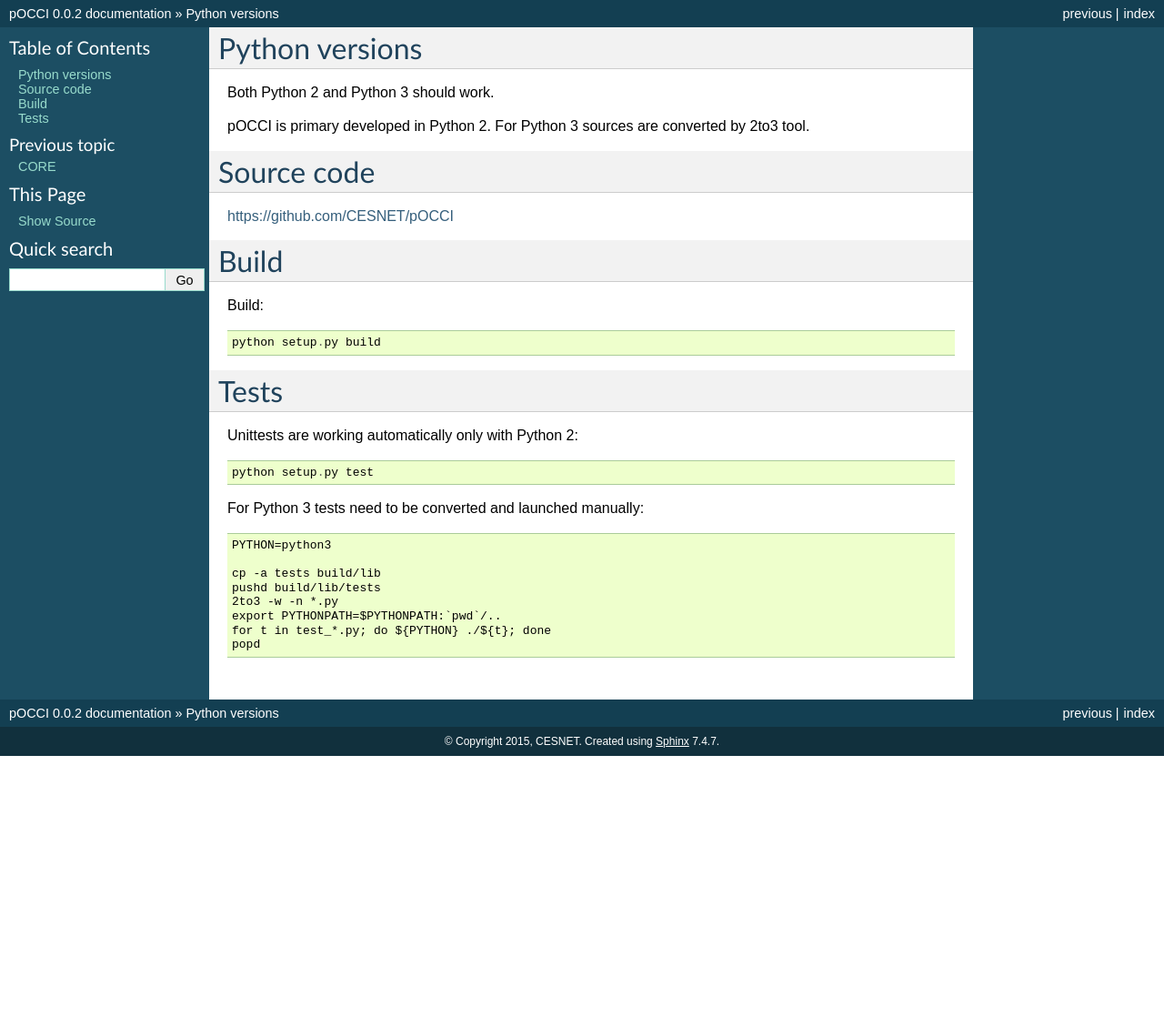
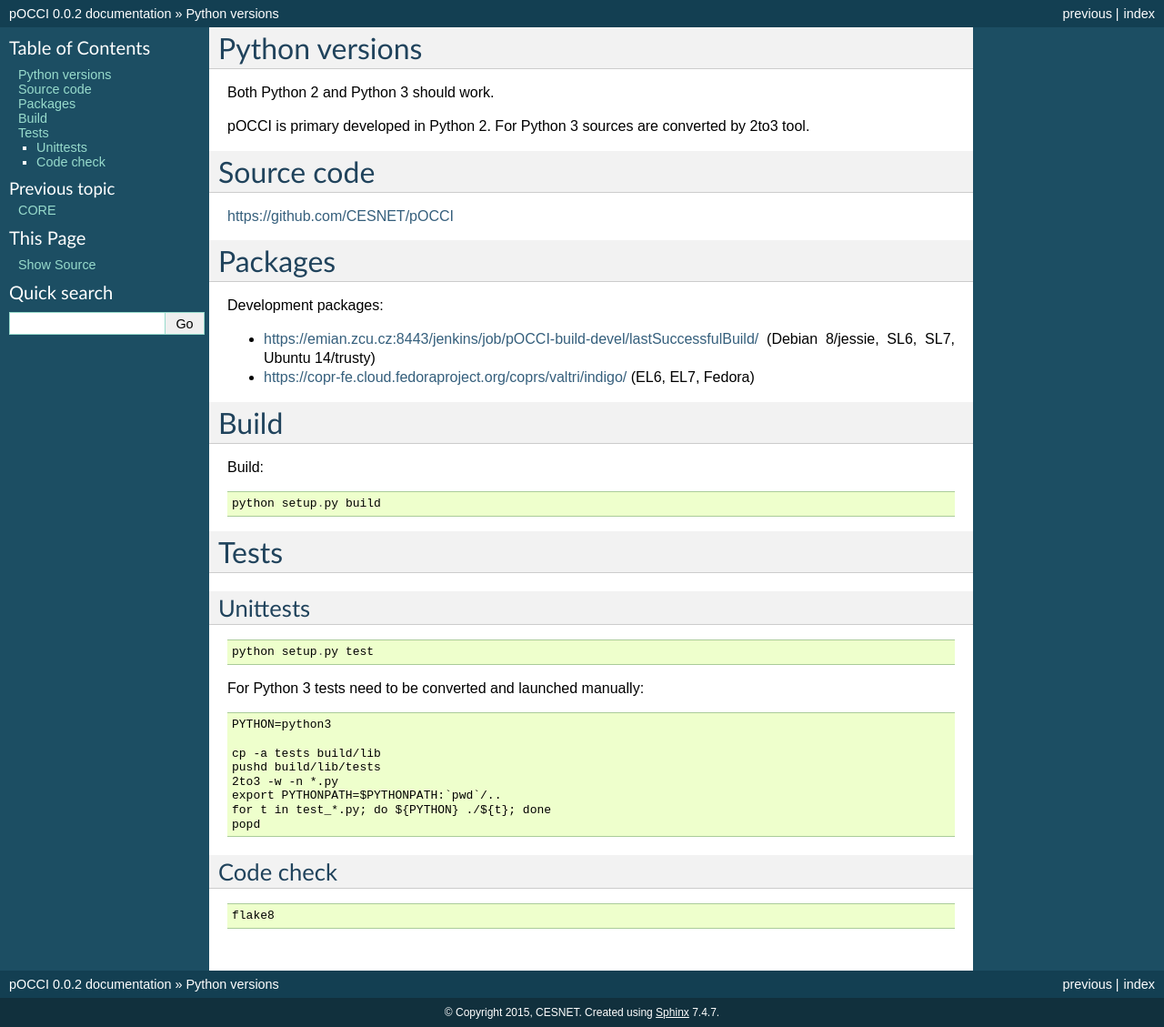
Before and after one commit to CESNET/pOCCI, a Sphinx documentation site: the page built from doc/devel.rst, in a window 1280 px wide. Shown: the whole page at 91% size. Built offline with Sphinx 7.4.7, drawn with Linux system fonts in a browser that asks for light colours; before the commit the page ends 900 px from its top, so only the background shows below that.

Commit message:
Documentation: development packages.

```diff
--- a/doc/devel.rst
+++ b/doc/devel.rst
@@ -12,6 +12,17 @@
 https://github.com/CESNET/pOCCI
 
 
+Packages
+========
+
+Development packages:
+
+- https://emian.zcu.cz:8443/jenkins/job/pOCCI-build-devel/lastSuccessfulBuild/
+  (Debian 8/jessie, SL6, SL7, Ubuntu 14/trusty)
+- https://copr-fe.cloud.fedoraproject.org/coprs/valtri/indigo/
+  (EL6, EL7, Fedora)
+
+
 Build
 =====
 
@@ -19,10 +30,14 @@
 
    python setup.py build
 
+
 Tests
 =====
 
-Unittests are working automatically only with Python 2::
+Unittests
+---------
+
+::
 
    python setup.py test
 
@@ -36,3 +51,10 @@
    export PYTHONPATH=$PYTHONPATH:`pwd`/..
    for t in test_*.py; do ${PYTHON} ./${t}; done
    popd
+
+Code check
+----------
+
+::
+
+   flake8
```
